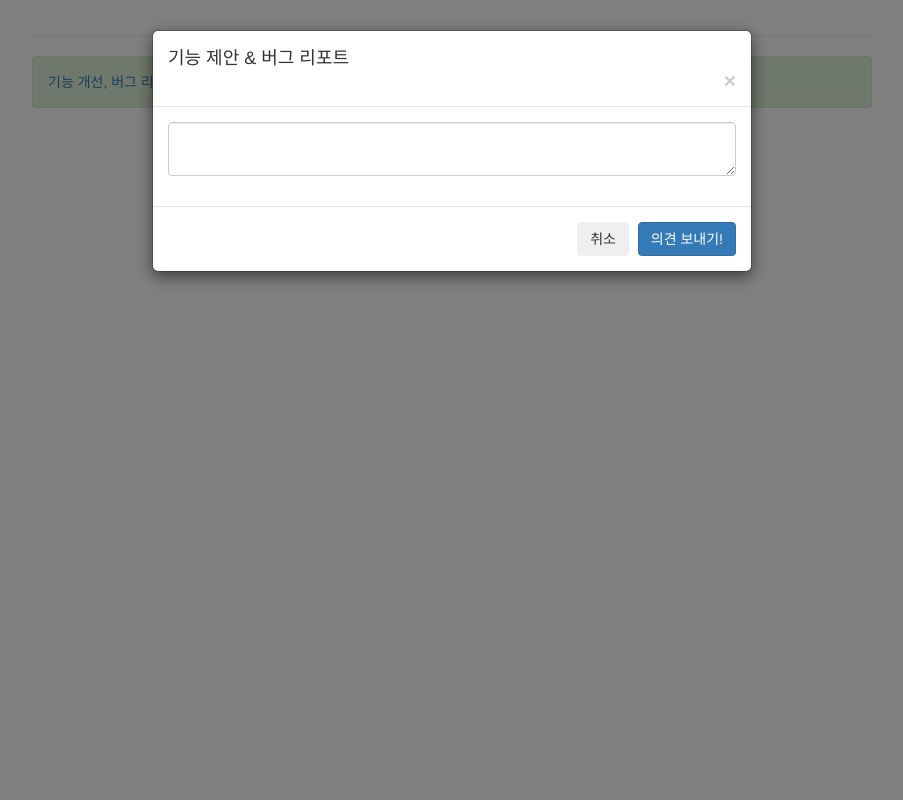
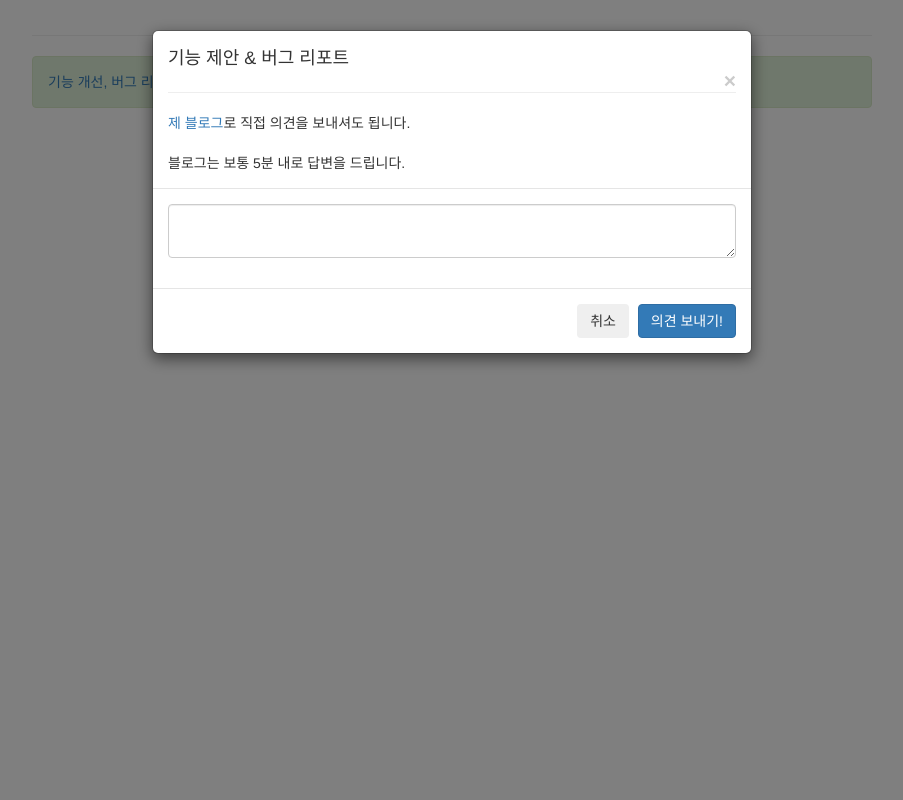
Before and after one commit to alicek106/available-stores-frontend, a Flask app: page / in a window 1280 px wide, after a click on "기능 개선, 버그 리포트는 저에게 알려주세요!". Shown: the whole page, without its empty margins (188-1091 px from the left). Run offline with Flask 2, Linux system fonts and the light colour scheme; parts of the project's set-up code (start-up, migrations or seed data) failed here and were passed over; some libraries are stand-ins or nearby versions.

Commit message:
Add location "고양"

```diff
--- a/modules/config_generator.py
+++ b/modules/config_generator.py
@@ -7,7 +7,8 @@ class ConfigGenerator:
     def __init__(self):
         self.locations = {
             '수원': 1,
-            '용인': 2
+            '용인': 2,
+            '고양': 3
         }
 
         if os.environ['local'] == '1':
--- a/templates/index.html
+++ b/templates/index.html
@@ -20,6 +20,7 @@
                         <select class="form-control selectpicker" title="지역 선택" id="location">
                             <option>수원</option>
                             <option>용인</option>
+                            <option>고양</option>
                         </select>
                     </div>
                 </div>
--- a/templates/layout.html
+++ b/templates/layout.html
@@ -43,7 +43,7 @@
                     이 서비스는 <a href='http://blog.naver.com/alice_k106'>alicek106</a> 에 의해 개발되었습니다.
                     <br><br>
                     © 2019 Copyright.
-                    <a href="#" data-toggle="modal" data-target="#update-history">v0.7 (업데이트 내역)</a>
+                    <a href="#" data-toggle="modal" data-target="#update-history">v0.8 (업데이트 내역)</a>
                 </div>
             </footer>
         </div>
--- a/templates/modals.html
+++ b/templates/modals.html
@@ -10,6 +10,10 @@
                 <button type="button" class="close" data-dismiss="modal" aria-label="Close">
                     <span aria-hidden="true">&times;</span>
                 </button>
+                <hr>
+                <a href="https://blog.naver.com/alice_k106/221540349140">제 블로그</a>로 직접 의견을 보내셔도 됩니다.
+                <br><br>
+                블로그는 보통 5분 내로 답변을 드립니다.
             </div>
             <div class="modal-body">
                 <div class="form-group">
@@ -58,6 +62,9 @@
                 <a href="https://blog.naver.com/PostView.nhn?blogId=govlrodtnr&logNo=221509466754&categoryNo=0&parentCategoryNo=0&viewDate=&currentPage=1&postListTopCurrentPage=1&from=postView">
                     용인
                 </a>
+                <a href="http://www.goyang.go.kr/www/user/bbs/BD_selectBbs.do?q_bbsCode=1030&q_bbscttSn=20190509201744955&q_currPage=1&q_pClCode=">
+                    고양
+                </a>
             </div>
 
             <div class="modal-footer">
--- a/updates.json
+++ b/updates.json
@@ -8,5 +8,10 @@
     "version": "0.7v",
     "date": "[2019.05.18]",
     "content": "검색 가능 도시에 용인시가 추가되었습니다."
+  },
+  {
+    "version": "0.8v",
+    "date": "[2019.05.19]",
+    "content": "검색 가능 도시에 고양시가 추가되었습니다."
   }
 ]
```
